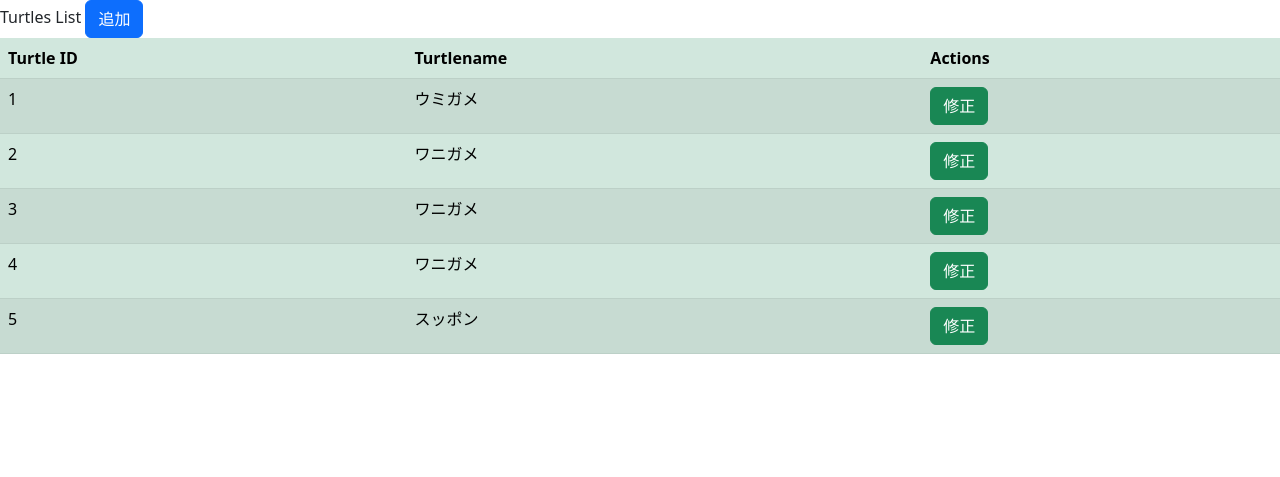
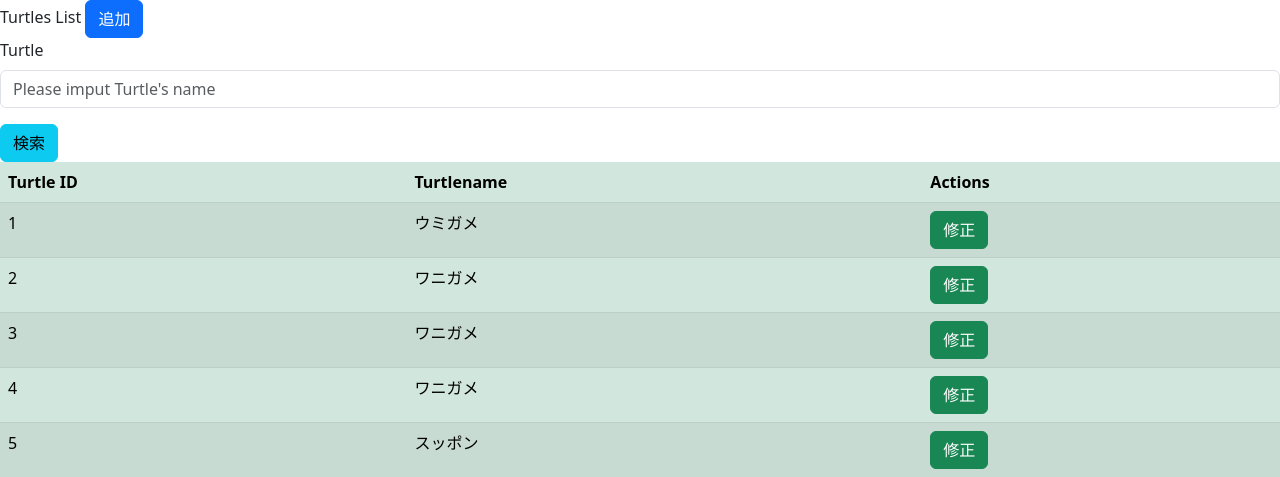
Before and after one commit to Takoyaki2116/Turtless, a Flask app: page /list in a window 1280 px wide. Shown: the top 477 px of the page. Run offline with Flask 3, Linux system fonts and the light colour scheme; data comes from the database, SQL or seed files in the repository.

Commit message:
検索ボタンを追加した

```diff
--- a/templates/top.html
+++ b/templates/top.html
@@ -11,7 +11,13 @@
 <body>
     Turtles List
     <a class="btn btn-primary" href="/add">追加</a>
-
+    <form action="Search by Turtlename" method="post">
+        <div class="mb-3">
+          <label for="exampleFormControlInput1" class="form-label">Turtle</label>
+          <input  name="Turtlename" type="text" class="form-control" id="exampleFormControlInput1" placeholder="Please imput Turtle's name">
+        </div>
+        <button type="button" class="btn btn-info">検索</button>
+    </form>
     <table class="table table-success table-striped">
         <thead>
             <tr>
```
